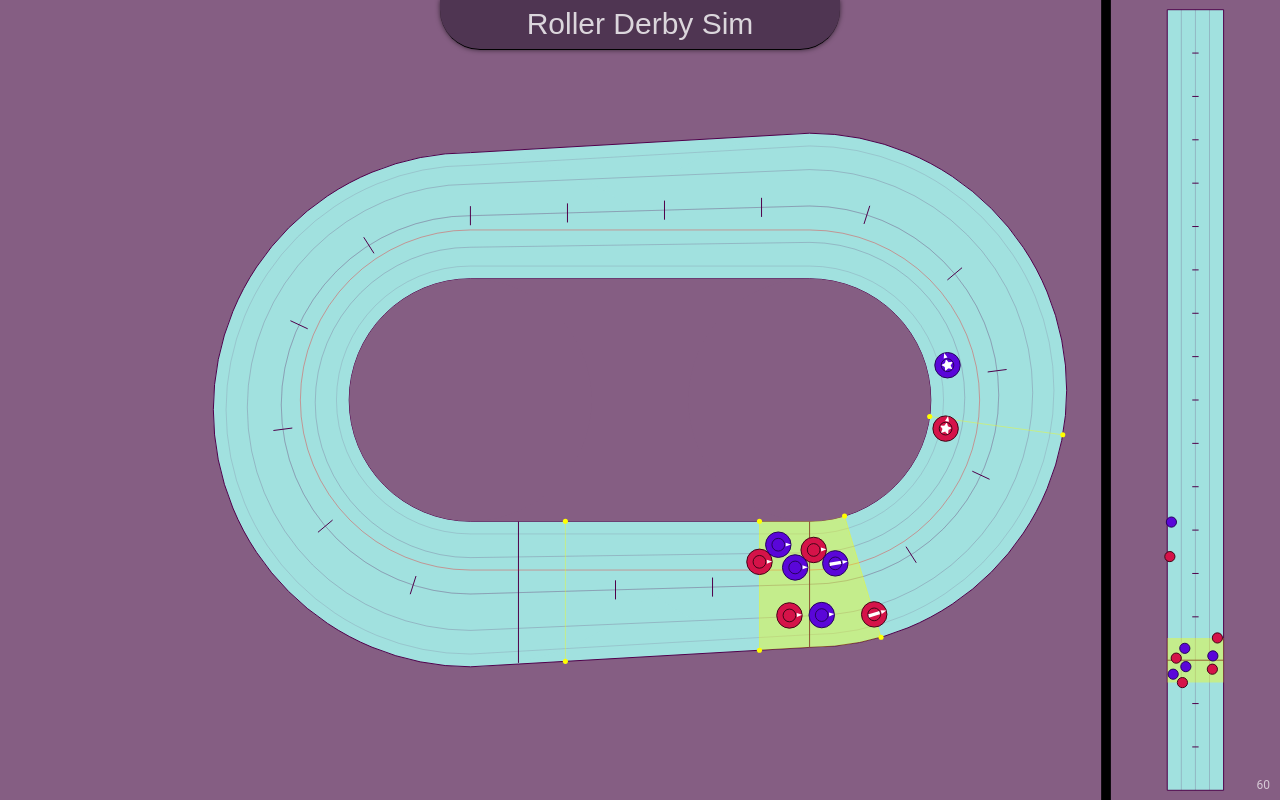
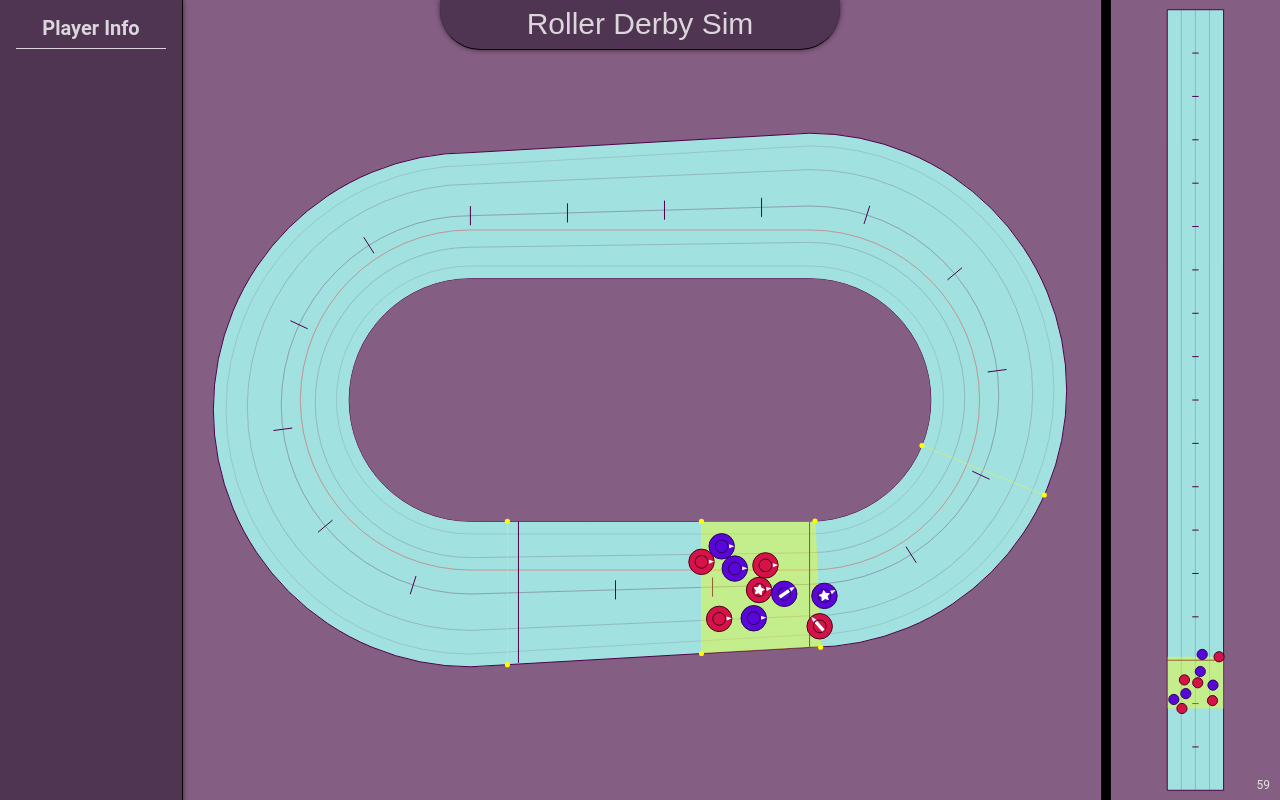
Before and after one commit to joleneoakman/roller-derby-sim, an Angular app: page / in a window 1280 px wide. Built offline with nearby package versions, Linux system fonts and the light colour scheme; a web font is replaced by a local one.

Commit message:
Player info.

```diff
--- a/src/app/app.component.html
+++ b/src/app/app.component.html
@@ -3,9 +3,13 @@
 <div class="overlay">
     <div class="title">Roller Derby Sim</div>
     <div class="fps">{{ (state$ | async)?.frames }}</div>
-    <div class="info">{{ (state$ | async)?.toInfo() }}</div>
+    <div class="info-panel">
+        <h2>Player Info</h2>
+        <div class="info-block">
+            <ng-container *ngFor="let info of (state$ | async)?.toInfo()">
+                <div class="info-title">{{ info.title }}</div>
+                <div class="info-value">{{ info.value }}</div>
+            </ng-container>
+        </div>
+    </div>
 </div>
-
-<!--<pre style="width:22%; height: 100%; left: 78%; position: absolute">
-  {{ (state$ | async) | json }}
-</pre>-->
--- a/src/app/app.component.scss
+++ b/src/app/app.component.scss
@@ -1,5 +1,8 @@
+$overlay-font-color: #ffffffcc;
+
 .overlay {
   position: fixed;
+}
 
 .title {
   position: fixed;
@@ -12,7 +15,7 @@
   font-size: 30px;
   font-weight: 100;
   font-family: 'Proteron', sans-serif;
-    color: #fffc;
+  color: $overlay-font-color;
   padding: 7px;
   box-sizing: border-box;
   background-color: rgba(26, 12, 35, 0.5);
@@ -26,6 +29,48 @@
   right: 10px;
   bottom: 8px;
   font-size: 12px;
-    color: #fffa;
+  color: $overlay-font-color;
+}
+
+.info-panel {
+  position: fixed;
+  display: flex;
+  flex-direction: column;
+  gap: 16px;
+  width: 150px;
+  height: 100%;
+  background-color: rgba(26, 12, 35, 0.5);
+  border-right: 1px solid #000;
+  box-shadow: 0 0 5px #0009;
+  padding: 16px;
+
+  & > h2 {
+    font-size: 20px;
+    color: $overlay-font-color;
+    border-bottom: 1px solid #fffc;
+    text-align: center;
+    margin: 0;
+    padding-bottom: 8px;
   }
 }
+
+.info-block {
+  display: grid;
+  gap: 8px;
+  grid-template-columns: 40% 60%;
+  align-items: center;
+
+  & > .info-title {
+    font-size: 14px;
+    color: $overlay-font-color;
+    text-align: end;
+    padding-right: 4px;
+    border-right: 1px solid #fffc;
+    height: 100%;
+  }
+
+  & > .info-value {
+    font-size: 14px;
+    color: white;
+  }
+}
--- a/src/app/app.component.ts
+++ b/src/app/app.component.ts
@@ -1,9 +1,10 @@
 import {AfterViewInit, Component, ElementRef, HostListener, ViewChild} from '@angular/core';
 import {Renderer} from "./renderer/renderer";
-import {Observable} from "rxjs";
+import {distinctUntilChanged, map, Observable} from "rxjs";
 import {GameState} from "./model/game-state";
 import {Vector} from "./model/geometry/vector";
 import {GameStateService} from "./game/game-state.service";
+import {Info} from "./model/info";
 
 @Component({
   selector: 'app-root',
@@ -15,6 +16,7 @@ export class AppComponent implements AfterViewInit {
   @ViewChild('canvas', {static: false}) canvas?: ElementRef;
 
   public state$: Observable<GameState>;
+  public info$?: Observable<Info[]>;
 
   private renderer?: Renderer;
   private clickPoint?: Vector;
@@ -22,6 +24,11 @@ export class AppComponent implements AfterViewInit {
 
   constructor(private gameStateService: GameStateService) {
     this.state$ = gameStateService.observeState();
+    this.info$ = this.state$
+      .pipe(
+        map(state => state.toInfo()),
+        distinctUntilChanged((a, b) => JSON.stringify(a) === JSON.stringify(b))
+      );
   }
 
   ngAfterViewInit() {
@@ -49,7 +56,6 @@ export class AppComponent implements AfterViewInit {
     const clientPosition = Vector.of(event.clientX, event.clientY);
     const gamePosition = this.getRenderer().toGamePosition(clientPosition);
     if (event.button === 0) {
-      console.log(clientPosition.x, clientPosition.y, gamePosition.x, gamePosition.y);
       this.gameStateService.update(state => state.select(gamePosition));
     } else if (event.button === 1) {
       this.clickPoint = clientPosition;
--- a/src/app/model/game-state.ts
+++ b/src/app/model/game-state.ts
@@ -9,6 +9,7 @@ import {PlayerGoalJammerDoLapsFactory} from "./goals/player-goal-jammer-do-laps"
 import {PlayerGoalBlockJammerFactory} from "./goals/player-goal-block-jammer";
 import {GoalFactory} from "./goals/goal-factory";
 import {PlayerGoalBlockerDoLapsFactory} from "./goals/player-goal-blocker-do-laps";
+import {Info} from "./info";
 
 export class GameState {
 
@@ -52,8 +53,18 @@ export class GameState {
     return -1;
   }
 
-  public toInfo(): string {
-    return "";
+  public toInfo(): Info[] {
+    const p = this.playerSelection === undefined ? undefined : this.players[this.playerSelection.index];
+    if (!p) {
+      return [];
+    }
+    return [
+      Info.of('Name', p.name),
+      Info.of('Position', p.position.x.toFixed(1) + ' ' + p.position.y.toFixed(1)),
+      Info.of('Speed (kph)', p.velocity.speed.kph.toFixed(1)),
+      Info.of('Angle', p.velocity.angle.degrees.toFixed(0)),
+      Info.of('Goal', p.goals.length > 0 ? '' + p.goals[0].type : 'None'),
+    ];
   }
 
   //
--- a/src/app/model/goals/player-goal-type.ts
+++ b/src/app/model/goals/player-goal-type.ts
@@ -1,8 +1,8 @@
 export enum PlayerGoalType {
-  RETURN_IN_BOUNDS,
-  JAMMER_JUKE,
-  JAMMER_DO_LAPS,
-  BLOCKER_BLOCK,
-  BLOCKER_OFFENSE,
-  BLOCKER_DO_LAPS
+  RETURN_IN_BOUNDS = 'Return in bounds',
+  JAMMER_JUKE = 'Jammer juke',
+  JAMMER_DO_LAPS = 'Jammer do laps',
+  BLOCKER_BLOCK = 'Blocker block',
+  BLOCKER_OFFENSE = 'Blocker offense',
+  BLOCKER_DO_LAPS = 'Blocker do laps'
 }
--- /dev/null
+++ b/src/app/model/info.ts
@@ -0,0 +1,13 @@
+export class Info {
+  public readonly title: string;
+  public readonly value: string;
+
+  constructor(title: string, value: string) {
+    this.title = title;
+    this.value = value;
+  }
+
+  public static of(title: string, value: string): Info {
+    return new Info(title, value);
+  }
+}
```
Lines whose indentation alone changed are shown as unchanged.
